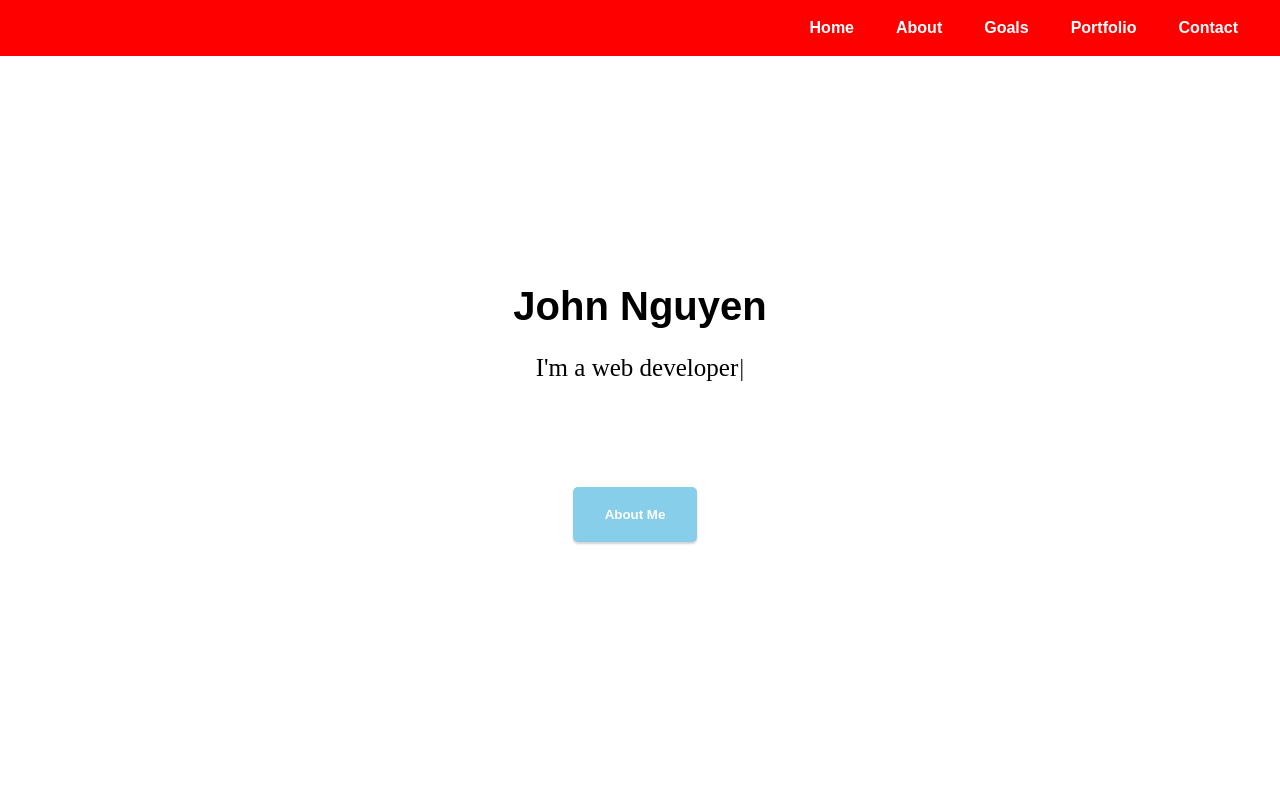
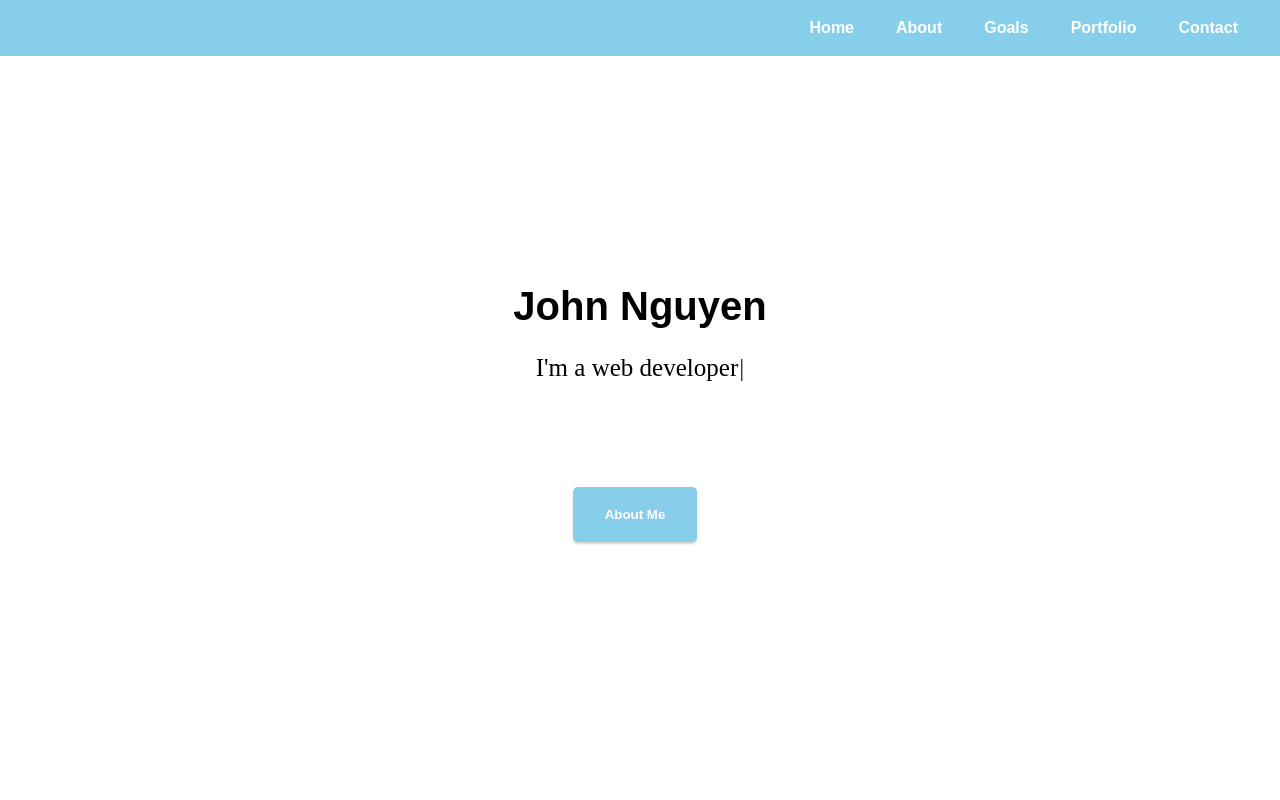
Before and after one commit to johnson82nguyen/React-Main-Portfolio, a React (Create React App) app in the folder website/: page / in a window 1280 px wide. Shown: the top 800 px of the page. Built offline with nearby package versions, Linux system fonts and the light colour scheme.

Commit message:
reverting changes

```diff
--- a/website/src/components/Navbar.css
+++ b/website/src/components/Navbar.css
@@ -7,7 +7,7 @@
     z-index: 1;
     transition: .3s ease-in;
     overflow: hidden;
-    background-color: red;
+    background-color: skyblue;
 }
 
 ul#nav1 {
```
